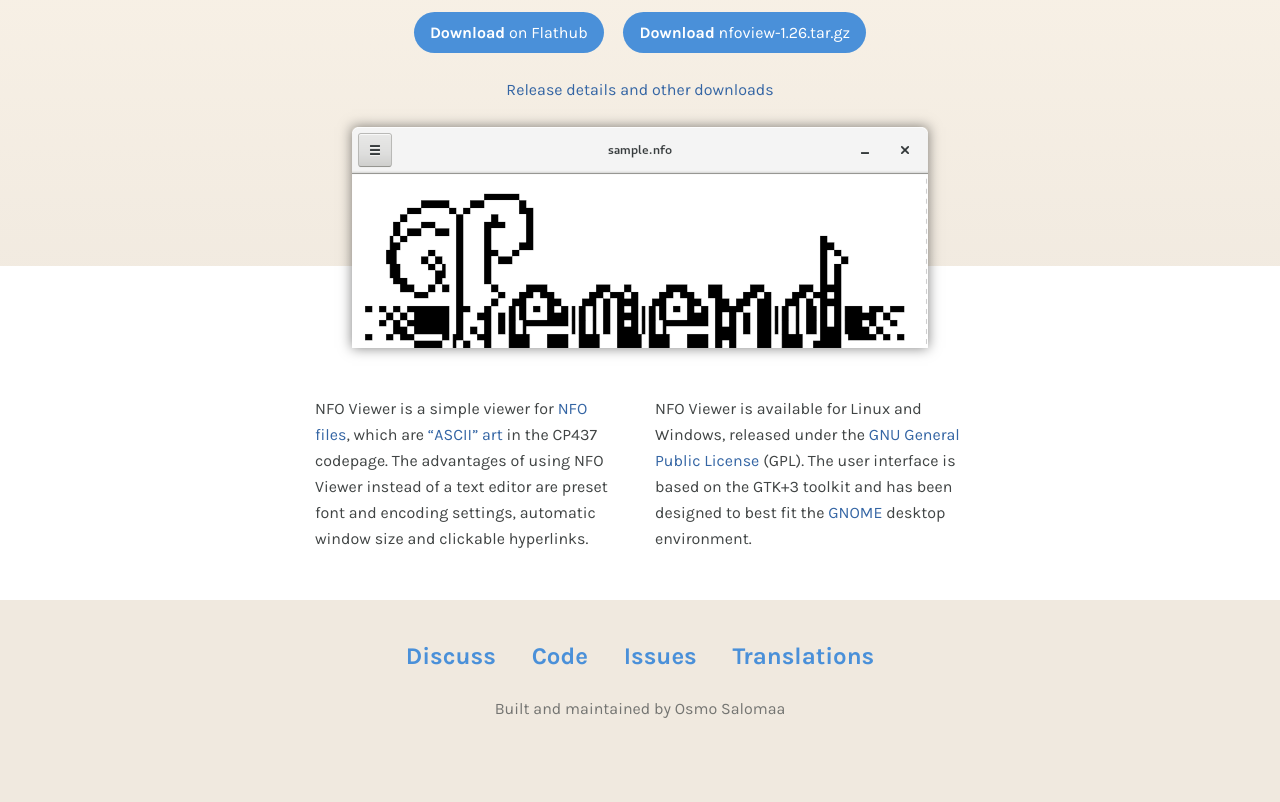
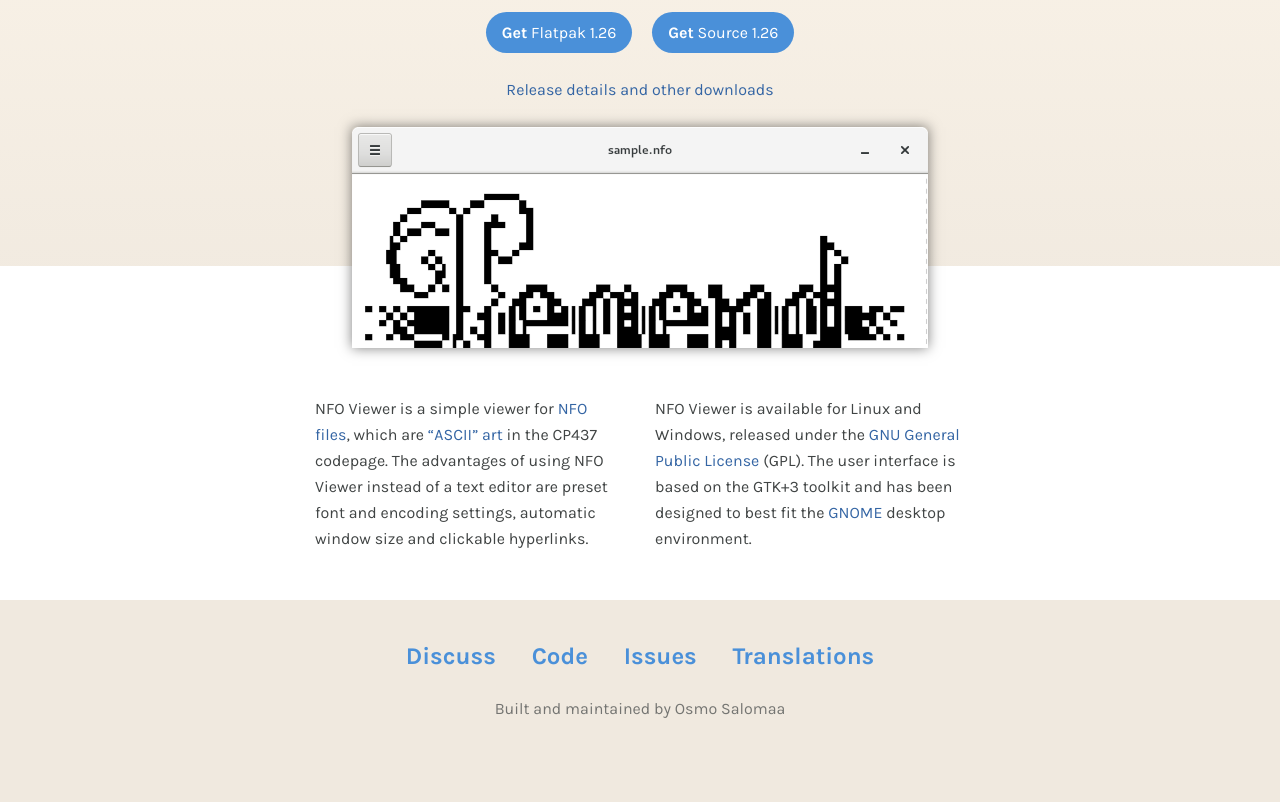
Before and after one commit to otsaloma/nfoview-www, a plain HTML site: page index.html in a window 1280 px wide. Shown: the part 160-962 px from the top of the page. Drawn offline with nearby package versions, Linux system fonts and the light colour scheme; a script that the page names is missing.

Commit message:
Retitle downloads

```diff
--- a/index.html
+++ b/index.html
@@ -19,17 +19,17 @@
       <span class="download linux">
         <a href="https://flathub.org/apps/details/io.otsaloma.nfoview"
            class="btn btn-lg btn-primary"
-           role="button"><b>Download</b> on Flathub</a>
+           role="button"><b>Get</b> Flatpak 1.26</a>
       </span>
       <span class="download linux">
         <a href="https://github.com/otsaloma/nfoview/archive/1.26.tar.gz"
            class="btn btn-lg btn-primary"
-           role="button"><b>Download</b> nfoview-1.26.tar.gz</a>
+           role="button"><b>Get</b> Source 1.26</a>
       </span>
       <span class="download windows" style="display: none;">
         <a href="https://github.com/otsaloma/nfoview/releases/download/1.23/nfoview-1.23-win32.exe"
            class="btn btn-lg btn-primary"
-           role="button"><b>Download</b> nfoview-1.23-win32.exe</a>
+           role="button"><b>Get</b> Installer 1.23</a>
       </span>
       <p class="description">
         <a href="https://github.com/otsaloma/nfoview/releases">
```
